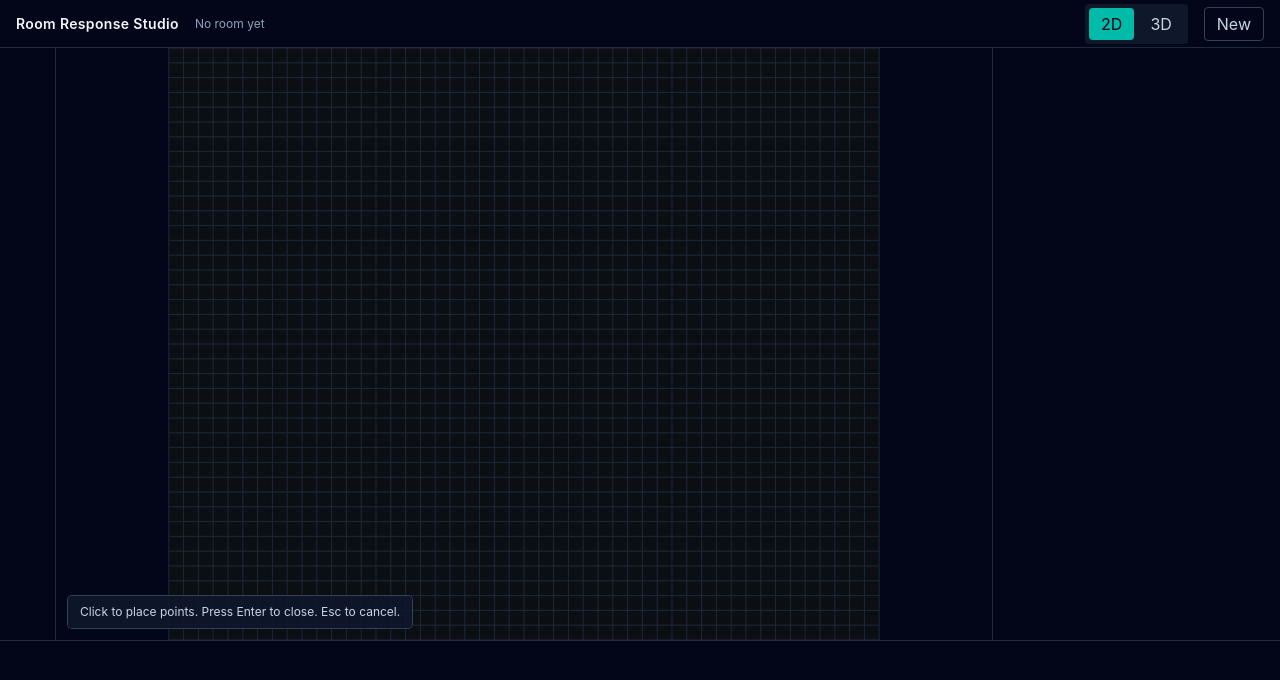
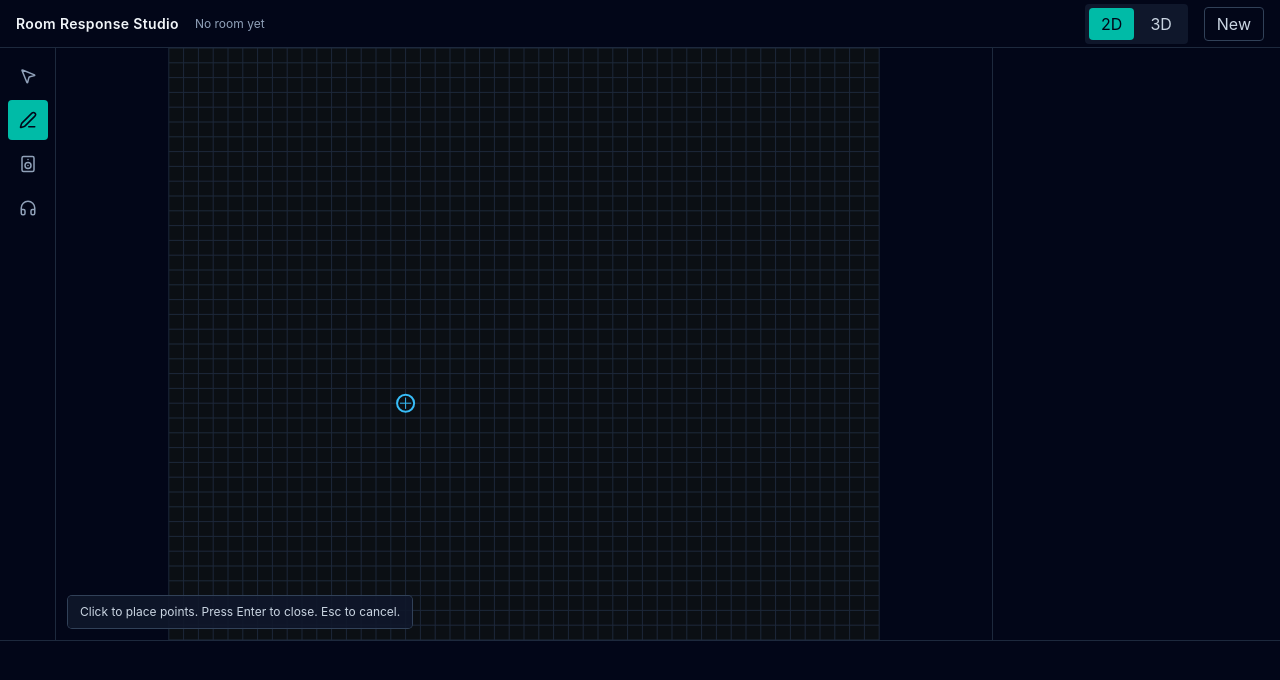
Before and after one commit to RobertGjoshevski/Seatfield, a React (Vite) app: page / in a window 1280 px wide. Shown: the top 680 px of the page. Built offline with nearby package versions, Linux system fonts and the light colour scheme.

Commit message:
feat: add speaker and listener placement

```diff
--- a/src/App.tsx
+++ b/src/App.tsx
@@ -1,4 +1,5 @@
 import { TopBar } from './components/layout/TopBar'
+import { ToolRail } from './components/layout/ToolRail'
 import { Viewport2D } from './components/viewport/Viewport2D'
 import { Viewport3D } from './components/viewport/Viewport3D'
 import { useProjectStore } from './store/projectStore'
@@ -10,7 +11,7 @@ export default function App() {
     <div className="flex h-screen w-screen flex-col bg-slate-950 text-slate-100">
       <TopBar />
       <div className="flex min-h-0 flex-1">
-        <aside className="w-14 border-r border-slate-800" />
+        <ToolRail />
         <main className="min-w-0 flex-1">
           {viewMode === '2d' ? <Viewport2D /> : <Viewport3D />}
         </main>
--- /dev/null
+++ b/src/components/layout/ToolRail.tsx
@@ -0,0 +1,36 @@
+import { Headphones, MousePointer2, PenLine, Speaker } from 'lucide-react'
+import type { Tool } from '../../core/types'
+import { useProjectStore } from '../../store/projectStore'
+
+const tools: { id: Tool; label: string; Icon: typeof MousePointer2 }[] = [
+  { id: 'select', label: 'Select', Icon: MousePointer2 },
+  { id: 'room', label: 'Room', Icon: PenLine },
+  { id: 'speaker', label: 'Speaker', Icon: Speaker },
+  { id: 'listener', label: 'Listener', Icon: Headphones },
+]
+
+export function ToolRail() {
+  const activeTool = useProjectStore((state) => state.activeTool)
+  const setTool = useProjectStore((state) => state.setTool)
+
+  return (
+    <aside className="flex w-14 shrink-0 flex-col items-center gap-1 border-r border-slate-800 py-2">
+      {tools.map(({ id, label, Icon }) => (
+        <button
+          key={id}
+          data-testid={`tool-${id}`}
+          title={label}
+          aria-label={label}
+          className={`flex h-10 w-10 items-center justify-center rounded ${
+            activeTool === id
+              ? 'bg-teal-500 text-slate-950'
+              : 'text-slate-400 hover:bg-slate-800 hover:text-slate-100'
+          }`}
+          onClick={() => setTool(id)}
+        >
+          <Icon size={18} />
+        </button>
+      ))}
+    </aside>
+  )
+}
--- /dev/null
+++ b/src/components/viewport/ListenerMarker.tsx
@@ -0,0 +1,25 @@
+import { Line } from '@react-three/drei'
+import { useProjectStore } from '../../store/projectStore'
+
+export function ListenerMarker() {
+  const listener = useProjectStore((state) => state.project.listener)
+
+  return (
+    <group
+      position={[listener.position.x, listener.position.y, listener.earHeight]}
+    >
+      <mesh>
+        <sphereGeometry args={[0.08, 16, 16]} />
+        <meshStandardMaterial color="#38bdf8" />
+      </mesh>
+      <Line
+        points={[
+          [0, 0, 0],
+          [0, 0, -listener.earHeight],
+        ]}
+        color="#38bdf8"
+        lineWidth={2}
+      />
+    </group>
+  )
+}
--- /dev/null
+++ b/src/components/viewport/SpeakerMesh.tsx
@@ -0,0 +1,36 @@
+import { Line } from '@react-three/drei'
+import { useProjectStore } from '../../store/projectStore'
+import { degToRad } from '../../lib/math'
+
+export function SpeakerMesh() {
+  const speakers = useProjectStore((state) => state.project.speakers)
+
+  return (
+    <>
+      {speakers.map((speaker) => (
+        <group
+          key={speaker.id}
+          position={[speaker.position.x, speaker.position.y, speaker.position.z]}
+          rotation={[0, 0, degToRad(speaker.yawDeg)]}
+        >
+          <mesh castShadow>
+            <boxGeometry args={[0.25, 0.3, 0.25]} />
+            <meshStandardMaterial color="#f59e0b" />
+          </mesh>
+          <Line
+            points={[
+              [0, 0, 0],
+              [0, -0.6, 0],
+            ]}
+            color="#fbbf24"
+            lineWidth={2}
+          />
+          <mesh position={[0, -0.64, 0]} rotation={[Math.PI, 0, 0]}>
+            <coneGeometry args={[0.05, 0.12, 12]} />
+            <meshStandardMaterial color="#fbbf24" />
+          </mesh>
+        </group>
+      ))}
+    </>
+  )
+}
--- a/src/components/viewport/Viewport2D.tsx
+++ b/src/components/viewport/Viewport2D.tsx
@@ -1,7 +1,7 @@
 import { useEffect } from 'react'
 import { useProjectStore } from '../../store/projectStore'
 import { useSvgViewport } from '../../hooks/useSvgViewport'
-import { snap } from '../../lib/math'
+import { degToRad, snap } from '../../lib/math'
 
 export function Viewport2D() {
   const project = useProjectStore((state) => state.project)
@@ -10,6 +10,9 @@ export function Viewport2D() {
   const addRoomPoint = useProjectStore((state) => state.addRoomPoint)
   const closeRoom = useProjectStore((state) => state.closeRoom)
   const cancelRoom = useProjectStore((state) => state.cancelRoom)
+  const addSpeaker = useProjectStore((state) => state.addSpeaker)
+  const setListener = useProjectStore((state) => state.setListener)
+  const select = useProjectStore((state) => state.select)
   const {
     view,
     svgRef,
@@ -35,9 +38,11 @@ export function Viewport2D() {
 
   const handleClick = (event: React.MouseEvent<SVGSVGElement>) => {
     if (event.button !== 0 || event.shiftKey) return
-    if (activeTool !== 'room') return
     const point = screenToWorld(event.clientX, event.clientY)
-    addRoomPoint({ x: snap(point.x, 0.25), y: snap(point.y, 0.25) })
+    const snapped = { x: snap(point.x, 0.25), y: snap(point.y, 0.25) }
+    if (activeTool === 'room') addRoomPoint(snapped)
+    if (activeTool === 'speaker') addSpeaker(snapped)
+    if (activeTool === 'listener') setListener(snapped)
   }
 
   const step = view.w > 24 ? 2 : view.w > 12 ? 1 : 0.25
@@ -132,10 +137,81 @@ export function Viewport2D() {
             fill="#fbbf24"
           />
         ))}
+        {project.speakers.map((speaker) => {
+          const angle = degToRad(speaker.yawDeg)
+          const dx = -Math.sin(angle)
+          const dy = -Math.cos(angle)
+          return (
+            <g
+              key={speaker.id}
+              transform={`translate(${speaker.position.x},${-speaker.position.y})`}
+              className="cursor-pointer"
+              onClick={(event) => {
+                event.stopPropagation()
+                select(speaker.id)
+              }}
+            >
+              <circle
+                r={view.w * 0.012}
+                fill="#f59e0b"
+                stroke="#fbbf24"
+                strokeWidth={1}
+                vectorEffect="non-scaling-stroke"
+              />
+              <line
+                x1={0}
+                y1={0}
+                x2={dx * view.w * 0.04}
+                y2={dy * view.w * 0.04}
+                stroke="#fbbf24"
+                strokeWidth={2}
+                vectorEffect="non-scaling-stroke"
+              />
+            </g>
+          )
+        })}
+        <g
+          transform={`translate(${project.listener.position.x},${-project.listener.position.y})`}
+          className="cursor-pointer"
+          onClick={(event) => {
+            event.stopPropagation()
+            select(project.listener.id)
+          }}
+        >
+          <circle
+            r={view.w * 0.012}
+            fill="#0b0f14"
+            stroke="#38bdf8"
+            strokeWidth={2}
+            vectorEffect="non-scaling-stroke"
+          />
+          <line
+            x1={-view.w * 0.008}
+            y1={0}
+            x2={view.w * 0.008}
+            y2={0}
+            stroke="#38bdf8"
+            strokeWidth={1}
+            vectorEffect="non-scaling-stroke"
+          />
+          <line
+            x1={0}
+            y1={-view.w * 0.008}
+            x2={0}
+            y2={view.w * 0.008}
+            stroke="#38bdf8"
+            strokeWidth={1}
+            vectorEffect="non-scaling-stroke"
+          />
+        </g>
       </svg>
-      {activeTool === 'room' && (
+      {activeTool !== 'select' && (
         <div className="pointer-events-none absolute bottom-3 left-3 rounded bg-slate-900/90 px-3 py-2 text-xs text-slate-300 ring-1 ring-slate-700">
-          Click to place points. Press Enter to close. Esc to cancel.
+          {activeTool === 'room'
+            ? 'Click to place points. Press Enter to close. Esc to cancel.'
+            : activeTool === 'speaker'
+              ? 'Click to place a speaker.'
+              : 'Click to place the listener.'}
         </div>
       )}
     </div>
--- a/src/components/viewport/Viewport3D.tsx
+++ b/src/components/viewport/Viewport3D.tsx
@@ -1,6 +1,8 @@
 import { Canvas } from '@react-three/fiber'
 import { Grid, OrbitControls } from '@react-three/drei'
 import { RoomMesh } from './RoomMesh'
+import { SpeakerMesh } from './SpeakerMesh'
+import { ListenerMarker } from './ListenerMarker'
 
 export function Viewport3D() {
   return (
@@ -33,6 +35,8 @@ export function Viewport3D() {
           infiniteGrid
         />
         <RoomMesh />
+        <SpeakerMesh />
+        <ListenerMarker />
         <OrbitControls makeDefault target={[2, 2, 1.5]} />
       </Canvas>
     </div>
--- /dev/null
+++ b/vitest.config.ts
@@ -0,0 +1,12 @@
+import { defineConfig } from 'vitest/config'
+import react from '@vitejs/plugin-react'
+
+export default defineConfig({
+  plugins: [react()],
+  test: {
+    environment: 'jsdom',
+    globals: true,
+    setupFiles: ['./tests/setup.ts'],
+    include: ['tests/unit/**/*.test.{ts,tsx}'],
+  },
+})
```
Also changed, not shown: tests/setup.ts (added, +1 -0 lines), 1 other file (tests, documents, lock files or other folders).
